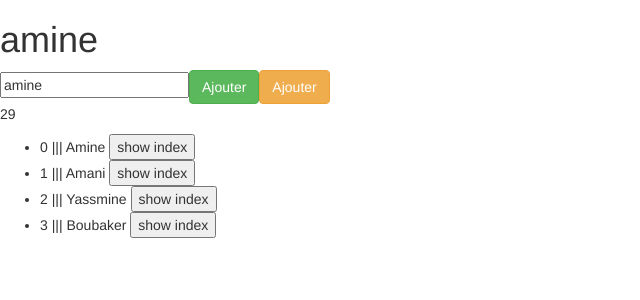
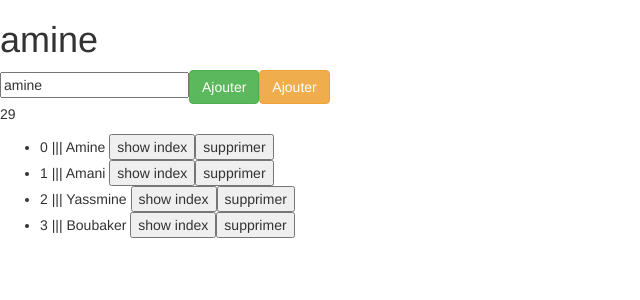
Before and after one commit to MohamedAmineDev/formationAngularSpringBoot, an Angular app: page / in a window 1280 px wide. Shown: the top 300 px of the page, without its empty margins (0-640 px from the left). Built offline with nearby package versions, Linux system fonts and the light colour scheme.

Commit message:
suppression est  opérationnelle !

```diff
--- a/src/app/app.component.html
+++ b/src/app/app.component.html
@@ -9,5 +9,6 @@
   <ul>
     <li *ngFor="let item of noms;let i=index">
      {{i}} ||| {{item}} <button (click)="hey(i)" >show index</button>
+     <button (click)="delete(i)">supprimer</button>
     </li>
   </ul>
--- a/src/app/app.component.ts
+++ b/src/app/app.component.ts
@@ -40,7 +40,7 @@ export class AppComponent {
     console.log(this.noms[id]);
   }
   delete(id:number){
-    let name=this.noms[id];
+    this.noms.splice(id,1);
     //this.noms.pop(id);
   }
 }
```
